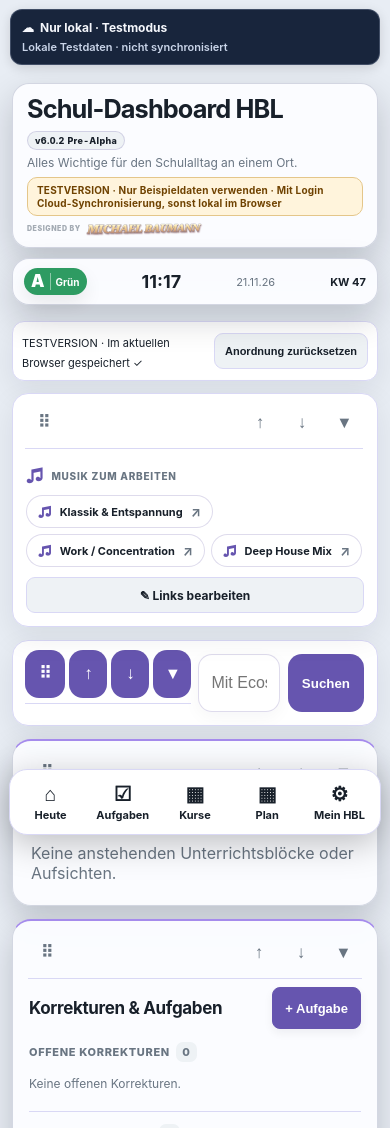
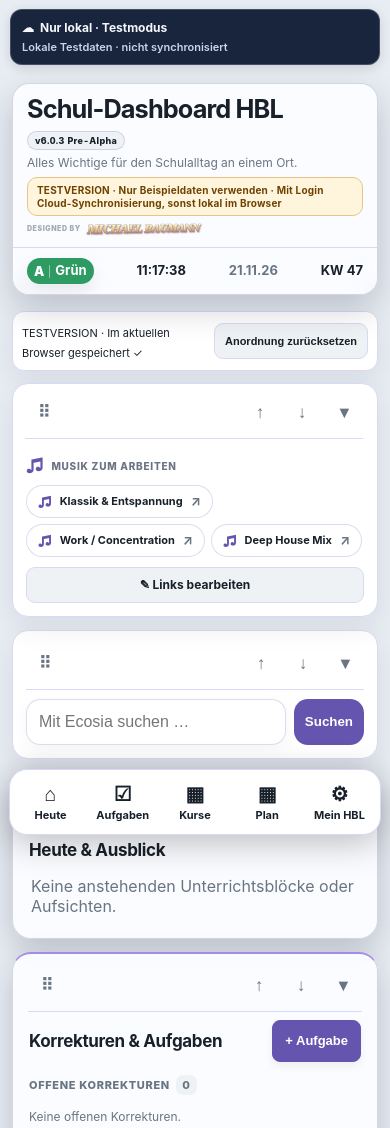
Before and after one commit to HBL-gsgym/schul-dashboard, a website: page index.html in a window 390 px wide. Shown: the top 1128 px of the page. Drawn offline with nearby package versions, Linux system fonts and the light colour scheme.

Commit message:
v6.0.3: Wocheninfos in Android-Hero integrieren und Suchkachel korrigieren

```diff
--- a/index.html
+++ b/index.html
@@ -3,7 +3,7 @@
 <head>
 <meta charset="UTF-8">
 <meta name="viewport" content="width=device-width, initial-scale=1.0">
-<title>Schul-Dashboard HBL · v6.0.2</title>
+<title>Schul-Dashboard HBL · v6.0.3</title>
 <style>
 :root{
   --bg:#f4f6f8; --panel:#ffffff; --panel2:#eef2f5; --text:#18202a; --muted:#697582;
@@ -1255,6 +1255,14 @@ header.part-hero{display:block !important;grid-template-columns:none !important;
  .tile-grip span{display:none;}
  .board-toolbar{padding:9px;}
 }
+
+/* Such-Kachel: obere Steuerleiste und eigenständiges Formular darunter. */
+.dashboard-board .search-tile.dashboard-tile{display:flex;flex-direction:column;align-items:stretch;gap:10px}
+.dashboard-board .search-tile .tile-controls{width:100%;flex:0 0 auto;margin-bottom:0}
+.dashboard-board .search-tile .searchbar{display:flex;align-items:stretch;gap:10px;width:100%;min-width:0;margin:0!important}
+.dashboard-board .search-tile .searchbar input{min-width:0;width:0;flex:1 1 0}
+.dashboard-board .search-tile .searchbar button{flex:0 0 auto}
+
 /* Im Dunkelmodus bleiben Griff, Bedienelemente und Fokus deutlich sichtbar. */
 body.dark .tile-controls{border-bottom-color:var(--line);}
 body.dark .tile-tool:hover,body.dark .tile-grip:hover{background:rgba(255,255,255,.08);}
@@ -1265,7 +1273,7 @@ body.dark .tile-tool:hover,body.dark .tile-grip:hover{background:rgba(255,255,25
 body:not(.dark) .demo-alert{color:#6f4200;background:#fff4dc;border-color:#e4c68a}
 
 </style>
-<link rel="stylesheet" href="./mobile.css?v=6.0.2">
+<link rel="stylesheet" href="./mobile.css?v=6.0.3">
 <link rel="stylesheet" href="./cloud.css?v=5.10.4">
 <style>
 /* HBL Dashboard v5.0: customizable A/B timetable */
@@ -1430,7 +1438,7 @@ function updateClock(){
   const now=new Date();
   const info=weekInfo(now);
   const compact=window.matchMedia("(max-width:710px)").matches;
-  const t=now.toLocaleTimeString("de-DE",{hour:"2-digit",minute:"2-digit",...(compact?{}:{second:"2-digit"})});
+  const t=now.toLocaleTimeString("de-DE",{hour:"2-digit",minute:"2-digit",second:"2-digit"});
   const d=now.toLocaleDateString("de-DE",compact?{day:"2-digit",month:"2-digit",year:"2-digit"}:{weekday:"long",day:"2-digit",month:"2-digit",year:"numeric"});
   document.getElementById("time").textContent=t;
   document.getElementById("date").textContent=d;
@@ -2234,7 +2242,7 @@ const HBL_TILE_SPECS=[
  {id:"vorbereitung-naechste",selector:".planninggrid > .planningpanel:nth-child(4)",title:"Vorbereitung – nächste Woche",span:3},
  {id:"kalender",selector:".schoolyear-card",title:"Schuljahreskalender",span:12},
  {id:"musik",selector:"section.music-shortcuts",title:"Musik zum Arbeiten",span:12},
- {id:"suche",selector:"form.searchbar",title:"Websuche",span:12},
+ {id:"suche",selector:"section.search-tile",title:"Websuche",span:12},
  {id:"links",core:true,selector:"main.grid > .hbl-links-card",title:"Meine Links",span:6},
  {id:"stundenplan",core:true,selector:"main.grid > .timetablecard",title:"Wochenstundenplan",span:6},
  {id:"faecher",selector:"section.subjects",title:"Fächer",span:12},
@@ -2430,6 +2438,16 @@ function initializeDashboardTiles(){
  // Ohne gespeicherte Daten startet das bekannte, ursprüngliche Layout.
 }
 
+function syncHeroClockPlacement(){
+ const header=document.querySelector(".wrapper > header"),hero=header?.querySelector(".hero"),clock=header?.querySelector(".clockbox");
+ if(!header||!hero||!clock)return;
+ if(matchMedia("(max-width:710px)").matches){
+  if(clock.parentElement!==hero)hero.append(clock);
+ }else if(clock.parentElement!==header){
+  hero.insertAdjacentElement("afterend",clock);
+ }
+ updateClock();
+}
 function renderHome(){
   document.body.innerHTML=`
   <div class="dashboard-scene" id="dashboardScene" aria-hidden="true"></div>
@@ -2438,7 +2456,7 @@ function renderHome(){
       <section class="hero">
         <div class="hero-content">
           <div class="hero-intro">
-            <div class="hero-headline"><h1>Schul-Dashboard HBL</h1><span class="dashboard-version" title="Dashboard-Version vom 21. November 2026">v6.0.2 Pre-Alpha<span class="dashboard-version-date"> · GitHub Pages</span></span></div>
+            <div class="hero-headline"><h1>Schul-Dashboard HBL</h1><span class="dashboard-version" title="Dashboard-Version vom 21. November 2026">v6.0.3 Pre-Alpha<span class="dashboard-version-date"> · GitHub Pages</span></span></div>
             <p>Alles Wichtige für den Schulalltag an einem Ort.</p><div class="demo-alert">TESTVERSION · Nur Beispieldaten verwenden · Mit Login Cloud-Synchronisierung, sonst lokal im Browser</div>
             <div class="dashboard-creator" aria-label="Designed by Michael Baumann"><span class="creator-label">Designed by</span><span class="creator-signature"><svg class="creator-logo" xmlns="http://www.w3.org/2000/svg" viewBox="0 0 1058 119" role="img" aria-label="Michael Baumann" preserveAspectRatio="xMinYMid meet">
 <title>Michael Baumann</title>
@@ -2474,10 +2492,12 @@ function renderHome(){
       </aside>
     </header>
 
-    <form class="searchbar" action="https://www.ecosia.org/search" method="get" target="_blank">
+    <section class="search-tile" aria-label="Websuche">
+      <form class="searchbar" action="https://www.ecosia.org/search" method="get" target="_blank">
       <input name="q" placeholder="Mit Ecosia suchen …" autocomplete="off">
       <button type="submit">Suchen</button>
-    </form>
+      </form>
+    </section>
 
     <section class="music-shortcuts" aria-label="Musik zum Arbeiten">
       <span class="music-caption"><span class="music-caption-icon" aria-hidden="true">♫</span> Musik zum Arbeiten</span>
@@ -2564,9 +2584,11 @@ function renderHome(){
 
   </div>`;
   initializeDashboardTiles();
+  syncHeroClockPlacement();
   updateClock(); renderToday(); renderPreparationWeeks(); renderTimetable(); initTaskForm(); renderTasks(); renderSchoolCalendar(); renderParticipationOverview();
   setBackdrop(readPreference("schoolBackdrop")||"astro",false);
-  loadPrepFromServer(); setInterval(updateClock,1000); setInterval(renderToday,30000);
+  loadPrepFromServer(); window.addEventListener('resize',syncHeroClockPlacement);
+  setInterval(updateClock,1000); setInterval(renderToday,30000);
   setInterval(renderPreparationWeeks,60000);setInterval(renderTasks,60000);setInterval(renderSchoolCalendar,60000);
 }
 
--- a/mobile.css
+++ b/mobile.css
@@ -143,3 +143,23 @@ header.part-hero{border-radius:17px;padding:15px!important;margin-bottom:13px!im
  header>.clockbox .weektext,header>.clockbox .date,header>.clockbox .kw{font-size:10px}
  header>.clockbox .time{font-size:16px!important}
 }
+
+/* v6.0.3 – Wochenstatus in Hero integriert, kompakte einheitliche Typografie. */
+@media(max-width:710px){
+ header .hero .clockbox{box-sizing:border-box;display:flex!important;align-items:center;justify-content:space-between;flex-wrap:nowrap;gap:6px;width:100%!important;min-width:0;max-width:100%;margin:0!important;padding:10px 14px!important;border:0!important;border-top:1px solid var(--line)!important;border-radius:0!important;background:transparent!important;box-shadow:none!important}
+ header .hero .clockbox .clocktop{margin:0;flex:0 0 auto;min-width:0}
+ header .hero .clockbox .weekbadge{padding:5px 7px}
+ header .hero .clockbox .weekletter{font-size:13px!important;margin-right:5px;padding-right:5px}
+ header .hero .clockbox .weektext,header .hero .clockbox .time,header .hero .clockbox .date,header .hero .clockbox .kw{font-size:13px!important;font-weight:700;line-height:1.2;letter-spacing:0;margin:0;white-space:nowrap}
+ .dashboard-board .search-tile.dashboard-tile{display:flex!important;flex-direction:column!important;align-items:stretch;gap:9px;padding:12px!important}
+ .dashboard-board .search-tile .tile-controls{width:100%;flex:0 0 auto;margin:0}
+ .dashboard-board .search-tile .searchbar{display:flex!important;flex-direction:row!important;width:100%;min-width:0;gap:8px;margin:0!important}
+ .dashboard-board .search-tile .searchbar input{min-width:0;flex:1 1 0;width:0;max-width:none;min-height:46px;font-size:16px}
+ .dashboard-board .search-tile .searchbar button{flex:0 0 auto;min-height:46px;padding:0 13px}
+}
+@media(max-width:365px){
+ header .hero .clockbox{gap:4px;padding:9px 8px!important}
+ header .hero .clockbox .weekbadge{padding:4px 5px}
+ header .hero .clockbox .weekletter{font-size:11px!important;margin-right:3px;padding-right:3px}
+ header .hero .clockbox .weektext,header .hero .clockbox .time,header .hero .clockbox .date,header .hero .clockbox .kw{font-size:11px!important}
+}
--- a/package.json
+++ b/package.json
@@ -1,6 +1,6 @@
 {
   "name": "hbl-schul-dashboard",
-  "version": "6.0.2",
+  "version": "6.0.3",
   "private": true,
   "type": "module",
   "description": "Statischer Check des Schul-Dashboard-HBL-Piloten",
--- a/sw.js
+++ b/sw.js
@@ -1,6 +1,6 @@
 /* HBL v5.5 – Offline-App-Shell & Push-Empfang. Keine Nutzerdaten im SW-Cache. */
-const CACHE="hbl-pwa-shell-v602-mobile-header-search";
-const ASSETS=["./hbl-music.js?v=6.0.1","./supabase/functions/hbl-push-dispatch/push-policy.mjs?v=6.0.0","./mein-hbl.js?v=6.0.0","./hbl-grades.js?v=5.9.20","./hbl-seating.js?v=5.9.21","./hbl-seat-rating.js?v=5.9.21","./hbl-seat-view.js?v=5.9.22","./hbl-course-page.js?v=5.9.20","./hbl-course-page.css?v=5.9.22","./hbl-courses.js?v=5.9.13","./hbl-course-ids.js?v=5.9.10","./","./index.html","./mobile.css?v=6.0.2","./cloud.css?v=5.10.4",
+const CACHE="hbl-pwa-shell-v603-hero-search";
+const ASSETS=["./hbl-music.js?v=6.0.1","./supabase/functions/hbl-push-dispatch/push-policy.mjs?v=6.0.0","./mein-hbl.js?v=6.0.0","./hbl-grades.js?v=5.9.20","./hbl-seating.js?v=5.9.21","./hbl-seat-rating.js?v=5.9.21","./hbl-seat-view.js?v=5.9.22","./hbl-course-page.js?v=5.9.20","./hbl-course-page.css?v=5.9.22","./hbl-courses.js?v=5.9.13","./hbl-course-ids.js?v=5.9.10","./","./index.html","./mobile.css?v=6.0.3","./cloud.css?v=5.10.4",
  "./hbl-v55.css?v=5.9.8-plan","./hbl-v56.css?v=5.6","./hbl-v57.css?v=5.9.7-chat","./hbl-v58.css?v=5.8","./hbl-v59.css?v=5.9.11-courses","./mobile.js?v=5.10.5","./cloud.js?v=5.10.3",
  "./hbl-v55.js?v=5.9.9-today","./hbl-v56.js?v=5.9.5-invites","./hbl-v57.js?v=5.9.7-chat","./hbl-v58.js?v=5.9.5","./hbl-v59.js?v=6.0.0","./manifest.webmanifest","./hbl-icon.svg","./hbl-icon-192.png","./hbl-icon-512.png","./hbl-icon-180.png"];
 self.addEventListener("install",event=>{
```
Also changed, not shown: CHANGELOG.md, README.md.
